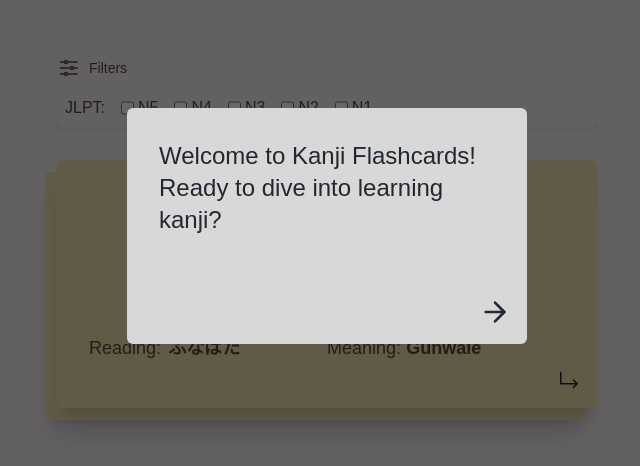
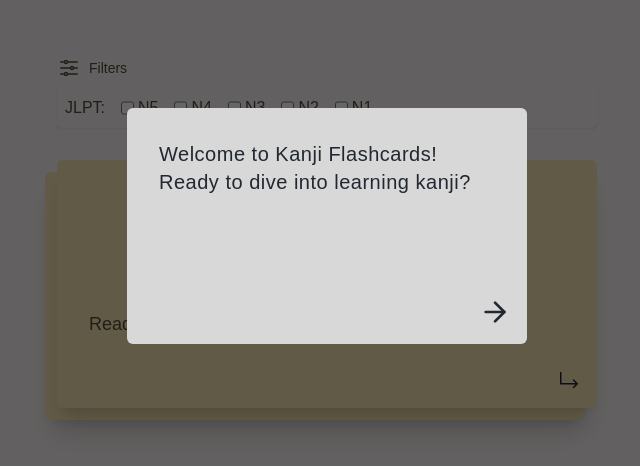
Before and after one commit to axahito/kanji-flashcard, a Next.js app: page / in a window 1280 px wide. Shown: the part 174-640 px from the top of the page, without its empty margins (313-953 px from the left). Built offline with nearby package versions, Linux system fonts and the light colour scheme; a web font is replaced by a local one.

Commit message:
CRM-9 add rpg dialogue sfx on typing animation, creted Modal and buttons

```diff
--- /dev/null
+++ b/src/components/Buttons/OutlinedButton.tsx
@@ -0,0 +1,29 @@
+import React from "react";
+
+type Props = {
+  onClick?: (event: React.MouseEvent) => void;
+  children: React.ReactNode;
+  className?: string;
+  disabled?: boolean;
+};
+
+const OutlinedButton = ({
+  onClick,
+  children,
+  className,
+  disabled = false,
+}: Props) => {
+  return (
+    <button
+      disabled={disabled}
+      onClick={onClick}
+      className={`text-[#3E3232] border border-[#3E3232] hover:text-[#D8D8D8] hover:bg-[#3E3232] transition-colors duration-200 ${className} ${
+        disabled ? "opacity-50 cursor-default" : "cursor-pointer"
+      } px-[10px] py-[6px] rounded-md text-base font-sans font-medium flex justify-center items-center shadow-lg`}
+    >
+      {children}
+    </button>
+  );
+};
+
+export default OutlinedButton;
--- /dev/null
+++ b/src/components/Buttons/PrimaryButton.tsx
@@ -0,0 +1,29 @@
+import React from "react";
+
+type Props = {
+  onClick?: (event: React.MouseEvent) => void;
+  children: React.ReactNode;
+  className?: string;
+  disabled?: boolean;
+};
+
+const PrimaryButton = ({
+  onClick,
+  children,
+  className,
+  disabled = false,
+}: Props) => {
+  return (
+    <button
+      disabled={disabled}
+      onClick={onClick}
+      className={`text-[#D8D8D8] bg-[#3E3232] hover:text-[#D8D8D8] hover:bg-[#503C3C] transition-colors duration-200 ${className} ${
+        disabled ? "opacity-50 cursor-default" : "cursor-pointer"
+      } px-[10px] py-[6px] rounded-md text-base font-sans font-medium flex justify-center items-center shadow-lg`}
+    >
+      {children}
+    </button>
+  );
+};
+
+export default PrimaryButton;
--- a/src/components/Flashcard.tsx
+++ b/src/components/Flashcard.tsx
@@ -29,6 +29,7 @@ const Flashcard = ({ index }: Props) => {
   const [queryLevels, setQueryLevels] = useState<string[]>([]);
   const [isAnimating, setIsAnimating] = useState(false);
   const [isFlipped, setIsFlipped] = useState(false);
+  // const [isStartTourModalOpen, setIsStartTourModalOpen] = useState(false);
 
   const { setIsRunning, setSteps } = useTour();
 
@@ -119,6 +120,7 @@ const Flashcard = ({ index }: Props) => {
     const hasRunTour = localStorage.getItem("hasRunTour") === "true";
 
     if (!hasRunTour) {
+      // setIsStartTourModalOpen(true);
       setIsRunning(true);
     }
   }, []);
@@ -272,6 +274,45 @@ const Flashcard = ({ index }: Props) => {
           );
         })}
       </AnimatePresence>
+
+      {/* //TODO: blocked by audioRefs not assigned on first step */}
+      {/* <Modal
+        isOpen={isStartTourModalOpen}
+        onClose={() => setIsStartTourModalOpen(false)}
+        title="Site Tour"
+      >
+        <div className="flex flex-col gap-[8px] p-[16px] text-[#222831] font-indie">
+          <div className="flex flex-col">
+            <h5 className="font-semibold">
+              First time here? Let's take a quick tour!
+            </h5>
+            <p className="text-base">
+              It'll help you get started with learning kanji faster
+            </p>
+          </div>
+        </div>
+
+        <div className="w-full flex justify-end p-[16px] gap-[8px]">
+          {!config?.forced && (
+            <OutlinedButton
+              onClick={() => setIsStartTourModalOpen(false)}
+              className="lg:min-w-[100px]"
+            >
+              Skip
+            </OutlinedButton>
+          )}
+
+          <PrimaryButton
+            onClick={() => {
+              setIsRunning(true);
+              setIsStartTourModalOpen(false);
+            }}
+            className="lg:min-w-[100px]"
+          >
+            Start
+          </PrimaryButton>
+        </div>
+      </Modal> */}
     </Suspense>
   );
 };
@@ -287,7 +328,7 @@ const FrontSide = ({
 }) => {
   return (
     <>
-      <h1 className="text-8xl text-[#504B38] font-noto kanji-main">
+      <h1 className="text-[#504B38] font-noto kanji-main">
         {card?.kanji?.[0]}
       </h1>
       <KanjiMetadata
@@ -330,9 +371,7 @@ const BackSide = ({ card }: { card: KanjiItem }) => {
       <div className="flex flex-row gap-[4px] justify-between text-[#504B38] text-xs lg:text-sm w-full font-indie text-left">
         {/* kanji, readings */}
         <div className="w-full lg:w-1/2 flex flex-col gap-[4px]">
-          <h3 className="text-6xl text-[#504B38] font-noto">
-            {card?.kanji?.[0]}
-          </h3>
+          <h3 className="text-[#504B38] font-noto">{card?.kanji?.[0]}</h3>
 
           <p className="w-full">
             On Yomi:{" "}
--- /dev/null
+++ b/src/components/Modal.tsx
@@ -0,0 +1,88 @@
+import React from "react";
+import { motion, AnimatePresence } from "framer-motion";
+import IconButton from "./Buttons/IconButton";
+
+type Props = {
+  isOpen: boolean;
+  onClose: () => void;
+  onCancel?: () => void;
+  onClick?: () => void;
+  children: React.ReactNode;
+  overlayClassName?: string;
+  modalClassName?: string;
+  title: string;
+};
+
+const Modal = ({
+  isOpen,
+  onClose,
+  onCancel,
+  children,
+  overlayClassName = "",
+  modalClassName = "",
+  title,
+}: Props) => {
+  const handleOverlayClick = (e: React.MouseEvent) => {
+    if (e.target === e.currentTarget) {
+      onClose();
+      onCancel?.();
+    }
+  };
+
+  return (
+    <AnimatePresence>
+      {isOpen && (
+        <motion.div
+          className={`fixed inset-0 z-50 flex items-center justify-center ${overlayClassName}`}
+          onClick={handleOverlayClick}
+          initial={{ opacity: 0 }}
+          animate={{ opacity: 1 }}
+          exit={{ opacity: 0 }}
+          transition={{ duration: 0.2 }}
+        >
+          {/* backdrop overlay */}
+          <div className="absolute inset-0 bg-black opacity-60" />
+
+          {/* modal container */}
+          <motion.div
+            className={`relative bg-[#ECDFCC] rounded-lg shadow-xl max-w-[94dvw] max-h-[90vh] overflow-y-auto ${modalClassName}`}
+            initial={{ y: 20, opacity: 0 }}
+            animate={{ y: 0, opacity: 1 }}
+            exit={{ y: -20, opacity: 0 }}
+          >
+            <div className="w-full flex justify-between border-b-2 border-[#D8C9B0] p-[16px]">
+              {/* modal title */}
+              <h4 className="font-indie text-[#393E46]">{title}</h4>
+
+              {/* close button (optional) */}
+              <IconButton
+                onClick={onClose}
+                className="absolute top-[16px] right-[16px]"
+              >
+                <svg
+                  xmlns="http://www.w3.org/2000/svg"
+                  className="h-[20px] w-[20px] text-[#393E46]"
+                  fill="none"
+                  viewBox="0 0 24 24"
+                  stroke="currentColor"
+                >
+                  <path
+                    strokeLinecap="round"
+                    strokeLinejoin="round"
+                    strokeWidth={2}
+                    d="M6 18L18 6M6 6l12 12"
+                  />
+                </svg>
+              </IconButton>
+            </div>
+
+            {/* modal content */}
+            {children}
+          </motion.div>
+        </motion.div>
+      )}
+    </AnimatePresence>
+  );
+};
+
+export default Modal;
--- /dev/null
+++ b/src/components/Tour/Typewriter.tsx
@@ -0,0 +1,77 @@
+"use client";
+import React, { useEffect, useRef } from "react";
+import { motion } from "framer-motion";
+import { StepType } from "@/contexts/TourProvider";
+
+type Props = {
+  currentStep: number;
+  steps: StepType[];
+};
+
+const Typewriter = ({ currentStep, steps }: Props) => {
+  const audioRefs = useRef<HTMLAudioElement[]>([]);
+
+  const sentenceVariants = {
+    hidden: {},
+    visible: {
+      opacity: 1,
+      transition: {
+        staggerChildren: 0.03,
+      },
+    },
+  };
+
+  const letterVariants = {
+    hidden: { opacity: 0 },
+    visible: { opacity: 1, transition: { opacity: { duration: 0 } } },
+  };
+
+  useEffect(() => {
+    audioRefs.current = [new Audio("/audio/medium-text-blip-14855.mp3")];
+
+    console.log("AUDIO REFS", audioRefs);
+
+    return () => audioRefs.current.forEach((audio) => audio.pause());
+  }, []);
+
+  const handleStartAudio = () => {
+    const sfx = audioRefs.current[0];
+    if (!sfx) return;
+    sfx.currentTime = 0;
+    sfx.volume = 0.6;
+
+    sfx.play().catch((e) => console.log("SFX error:", e));
+  };
+
+  return (
+    <div className="w-full flex justify-center items-center px-[32px] pt-[32px]">
+      <motion.h5
+        key={currentStep}
+        variants={sentenceVariants}
+        initial="hidden"
+        animate="visible"
+        className="text-[#222831]"
+        onAnimationStart={() => {
+          console.log("ANIMATION START?");
+          handleStartAudio();
+        }}
+        onAnimationComplete={() => {
+          audioRefs.current.forEach((audio) => {
+            audio.pause();
+            audio.currentTime = 0;
+          });
+        }}
+      >
+        {steps[currentStep].prompt.split("").map((char, i) => {
+          return (
+            <motion.span key={`${char}-${i}`} variants={letterVariants}>
+              {char}
+            </motion.span>
+          );
+        })}
+      </motion.h5>
+    </div>
+  );
+};
+
+export default Typewriter;
--- a/src/components/Tour/WelcomeOverlay.tsx
+++ b/src/components/Tour/WelcomeOverlay.tsx
@@ -2,6 +2,7 @@
 import { useTour } from "@/contexts/TourProvider";
 import React from "react";
 import IconButton from "../Buttons/IconButton";
+import Typewriter from "./Typewriter";
 
 const WelcomeOverlay = () => {
   const {
@@ -106,11 +107,7 @@ const WelcomeOverlay = () => {
         }}
       >
         {/* prompt */}
-        <div className="w-full flex justify-center items-center px-[32px] pt-[32px]">
-          <h4 className="text-[#222831] text-2xl">
-            {steps[currentStep].prompt}
-          </h4>
-        </div>
+        <Typewriter currentStep={currentStep} steps={steps} />
 
         {/* icons */}
         <div className="w-full flex justify-center mt-auto p-[16px] gap-[8px]">
--- a/src/contexts/TourProvider.tsx
+++ b/src/contexts/TourProvider.tsx
@@ -21,7 +21,7 @@ type TourContextProps = {
   };
 };
 
-type StepType = {
+export type StepType = {
   target: string;
   prompt: string;
   callback?: () => void;
--- a/src/styles/globals.css
+++ b/src/styles/globals.css
@@ -40,3 +40,21 @@ body {
   color: var(--foreground);
   font-family: Arial, Helvetica, sans-serif;
 }
+
+@layer base {
+  h1 {
+    @apply text-[2.5rem] font-bold leading-[1.2] tracking-tight;
+  }
+  h2 {
+    @apply text-[2rem] font-bold leading-[1.25] tracking-tight;
+  }
+  h3 {
+    @apply text-[1.75rem] font-semibold leading-[1.3];
+  }
+  h4 {
+    @apply text-[1.5rem] font-semibold leading-[1.35];
+  }
+  h5 {
+    @apply text-[1.25rem] font-medium leading-[1.4] tracking-wide;
+  }
+}
```
Also changed, not shown: 1 other file (tests, documents, lock files or other folders).
